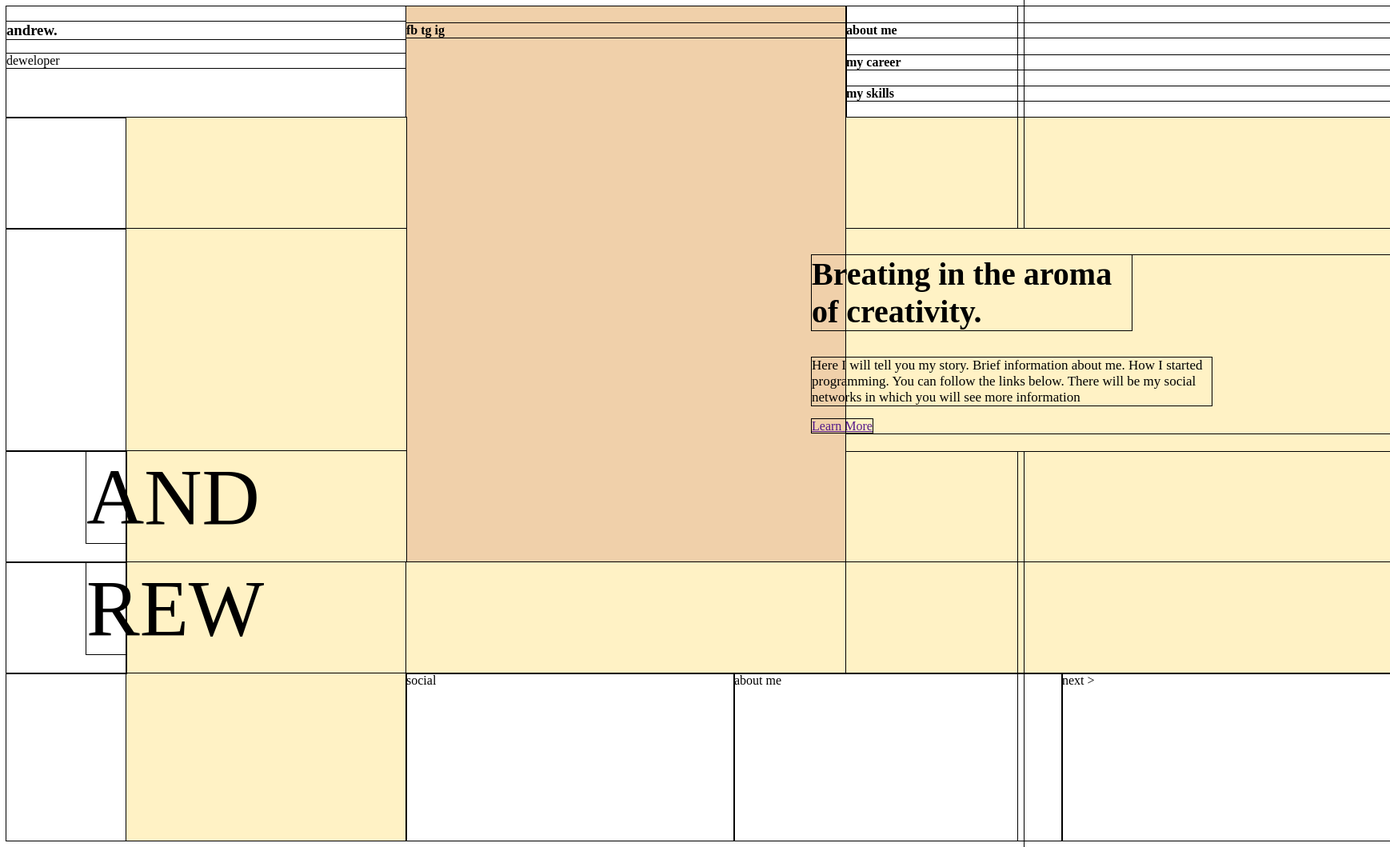
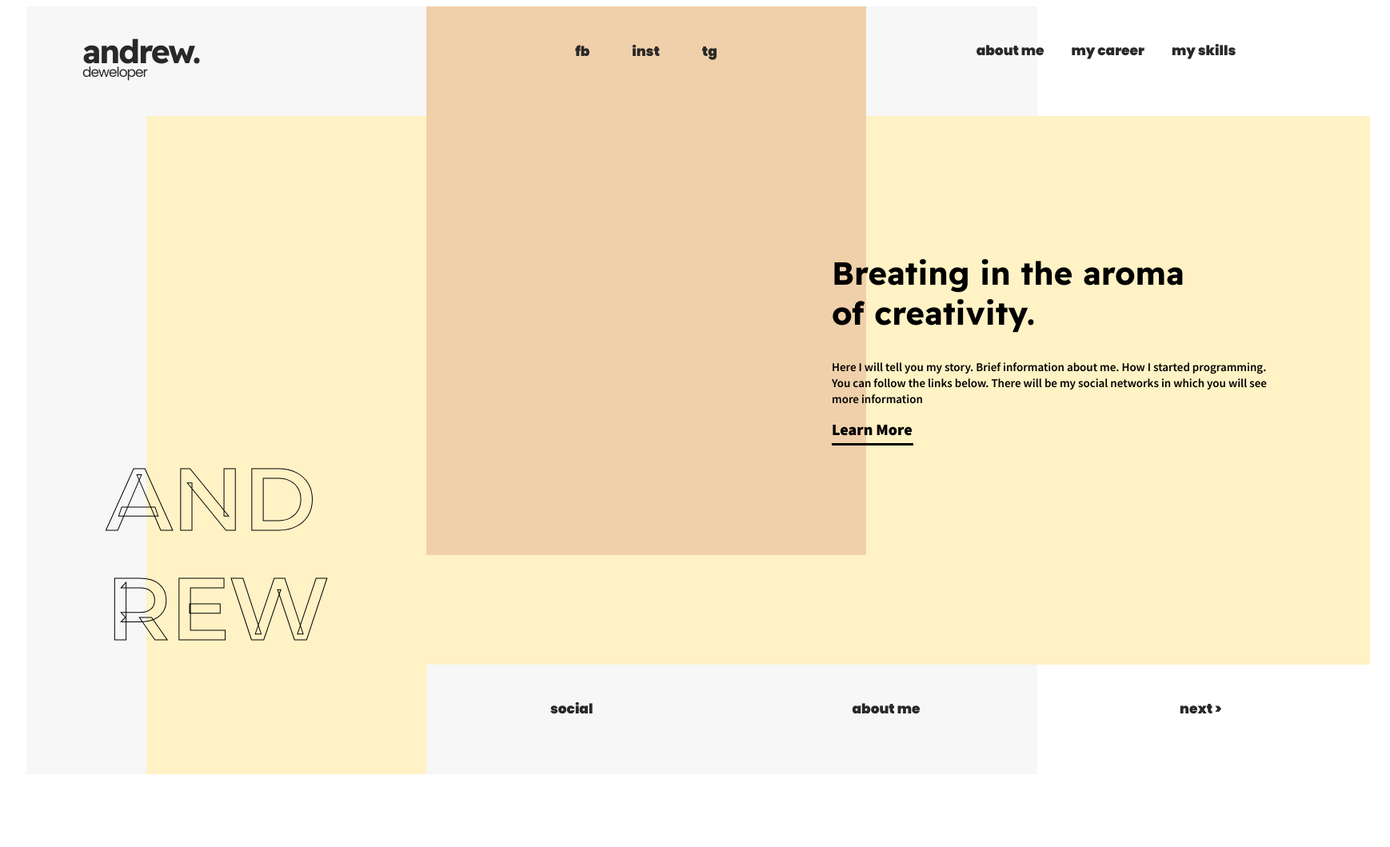
Before and after one commit to Fullhsq/portfolio, a plain HTML site: page index.html in a window 1280 px wide. Shown: the whole page at 80% size, 1738 px wide, since content can reach past the window. After the commit the page ends 976 px from the top, so only its background shows below. Drawn offline with Linux system fonts and the light colour scheme.

Commit message:
css done

```diff
--- a/css/style.css
+++ b/css/style.css
@@ -1,22 +1,62 @@
-*{
-    outline: 1px solid black;
-}
 .container {
+    position: relative;
+    left: 25px;
+    background: #f7f7f7;
     width: 100%;
     height: 100%;
     display: grid;
-    grid-template-columns: 150px 350px 550px 680px;
-    grid-template-rows: 1fr 1fr 2fr 1fr 1fr 1.5fr;
+    grid-template-columns: 150px 350px 550px 630px;
+    grid-template-rows: 1fr 1fr 2fr 1fr 1fr 1fr;
 }
 .logo {
     grid-column: 1/3;
+    font-family: 'Readex Pro', sans-serif;
+    color: #292828;
+    font-size: 35px;
+    letter-spacing: -2px;
 }
-.socials {
+.logo p{
+    grid-column: 1/3;
+    font-family: 'Poppins', sans-serif;
+    letter-spacing: -1px;
+    font-size: 17px;
+    margin-left: 70px;
+    margin-top: -53px;
+
+}
+.logo h3{
+    margin-left: 70px;
+    margin-top: 30px;
+}
+.socials{
     background: #f0d0aa;
     grid-row: 1/5;
     grid-column: 3/4;
+    font-size: 17px;
+    font-family: 'Poppins', sans-serif;
+    word-spacing: 50px;
+    text-align: center;
+}
+.socials_text{
+    position: relative;
+    top: 20px;
+    color: #292828;
+    margin-top: 40px;
+    text-decoration: none;
+    text-align: center;
 }
 .about_sections {
+    text-align: center;
+}
+.about_text{
+    color: #292828;
+    font-size: 17px;
+    font-weight: bold;
+    font-family: 'Poppins', sans-serif;
+    text-decoration: none;
+    position: relative;
+    top: 42px;
+    margin-right: 30px;
 }
 .whiteline {
 
@@ -34,39 +74,63 @@
 }
 .head_desc {
     font-size: 40px;
-    width: 400px;
+    width: 470px;
+    font-family: 'Readex Pro', sans-serif;
     margin-left: -43px;
 }
 .main_desc {
-    font-size: 17px;
-    width: 500px;
+    font-size: 15px;
+    width: 550px;
+    line-height: 20px;
+    font-family: 'Source Sans Pro', sans-serif;
     margin-left: -43px;
 }
 .text{
     font-size: 100px;
     background: #fff2c5;
 }
-.learn_more {
+.learn_more{
+    height: 30px;
+    width: 102px;
+    font-size: 20px;
     margin-left: -43px;
+    font-family: 'Source Sans Pro', sans-serif;
+    color: black;
+    text-decoration: none;
+    border-bottom: 3px solid black;
+    font-weight: bold;
 }
 .big_name {
     grid-column: 1/3;
-    font-size: 100px;
+    font-size: 110px;
     z-index: 2;
     margin-left: 100px;
+}
+.and1 {
+    font-family: 'Montserrat', sans-serif;
+    -webkit-text-fill-color: transparent;
+    -webkit-text-stroke: 1px black;
 }
 .name{
     z-index: 1;
 }
 .namewhite{
-    z-index: ;
     background: #fff2c5;
 }
 .social1 {
-    grid-column: 2/3.5;
+    color: #292828;
+    font-size: 17px;
+    text-align: center;
+    font-weight: bold;
+    font-family: 'Poppins', sans-serif;
+    text-decoration: none;
+    position: relative;
+    top: 42px;
+    margin-right: 30px;
 }
 .footer{
     grid-column: 3/5;
     display: grid;
-    grid-template-columns: 1fr 1fr 1fr;
+    grid-template-columns: 0.4fr 0.4fr 0.4fr;
+    grid-template-rows: 30px;
 }
--- a/index.html
+++ b/index.html
@@ -5,7 +5,22 @@
     <meta http-equiv="X-UA-Compatible" content="IE=edge">
     <meta name="viewport" content="width=device-width, initial-scale=1.0">
     <link rel="stylesheet" href="css/style.css">
-    <title>Document</title>
+    <link rel="preconnect" href="https://fonts.googleapis.com">
+<link rel="preconnect" href="https://fonts.gstatic.com" crossorigin>
+<link href="https://fonts.googleapis.com/css2?family=Montserrat:wght@600;800&family=Poppins:wght@600&family=Source+Sans+Pro:wght@600;900&display=swap" rel="stylesheet">
+<link rel="preconnect" href="https://fonts.googleapis.com">
+<link rel="preconnect" href="https://fonts.gstatic.com" crossorigin>
+<link href="https://fonts.googleapis.com/css2?family=Montserrat:wght@600;800&family=Poppins:wght@600&family=Source+Sans+Pro:wght@600;900&display=swap" rel="stylesheet">
+<link rel="preconnect" href="https://fonts.googleapis.com">
+<link rel="preconnect" href="https://fonts.gstatic.com" crossorigin>
+<link href="https://fonts.googleapis.com/css2?family=Montserrat:wght@600;800&family=Poppins:wght@600&family=Readex+Pro:wght@700&family=Source+Sans+Pro:wght@600;900&display=swap" rel="stylesheet">
+<link rel="preconnect" href="https://fonts.googleapis.com">
+<link rel="preconnect" href="https://fonts.gstatic.com" crossorigin>
+<link href="https://fonts.googleapis.com/css2?family=Montserrat:wght@600;800&family=Poppins:wght@400;600&family=Readex+Pro:wght@700&family=Source+Sans+Pro:wght@600;900&display=swap" rel="stylesheet">
+<link rel="preconnect" href="https://fonts.googleapis.com">
+<link rel="preconnect" href="https://fonts.gstatic.com" crossorigin>
+<link href="https://fonts.googleapis.com/css2?family=Montserrat:wght@600;800&family=Poppins:wght@400;600;900&family=Readex+Pro:wght@700&family=Source+Sans+Pro:wght@600;900&display=swap" rel="stylesheet">
+<title>Document</title>
 </head>
 <body>
     <div class="container">
@@ -14,9 +29,17 @@
                 <p>deweloper</p>
             </div>
             <div class="socials">
-                <h4>fb tg ig</h4>
+                <h4>
+                    <a href="" class="socials_text">fb</a>
+                    <a href="" class="socials_text">inst</a>
+                    <a href="" class="socials_text">tg</a>
+                </h4>
             </div>
-            <div class="about_sections"><h4>about me</h4><h4>my career</h4><h4>my skills</h4></div>
+            <div class="about_sections">
+                <a href="" class="about_text">about me</a>
+                    <a href="" class="about_text">my career</a>
+                    <a href="" class="about_text">my skills</a>
+            </div>
             <div class="whiteline"></div>
             <div class="yellow_block_one"></div>
             <div class="yellow_block_one"></div>
@@ -28,16 +51,16 @@
                 <p class="main_desc">
                     Here I will tell you my story. Brief information about me. How I started programming.
 You can follow the links below. There will be my social networks in which you will see more information</p>
-                <a href="" class="learn_more">Learn More</a>
+                <div href="" class="learn_more">Learn More</div>
             </div>
             </div>
             <div class="name">
-            <div class="big_name">AND</div>
+            <div class="big_name"><span class="and1">AND</span></div>
         </div>
             <div class="namewhite"></div>
             <div class="namewhite"></div>
             <div class="name">
-                <div class="big_name">REW</div>
+                <div class="big_name"><span class="and1">REW</span></div>
             </div>
             <div class="namewhite"></div>
             <div class="namewhite"></div>
@@ -46,8 +69,8 @@ You can follow the links below. There will be my social networks in which you wi
             <div class="namewhite"></div>
             <div class="footer">
             <div class="social1">social</div>
-            <div class="social2">about me</div>
-            <div class="social3">next ></div>
+            <div class="social1">about me</div>
+            <div class="social1">next ></div>
         </div>
     </div>
 </body>
```
